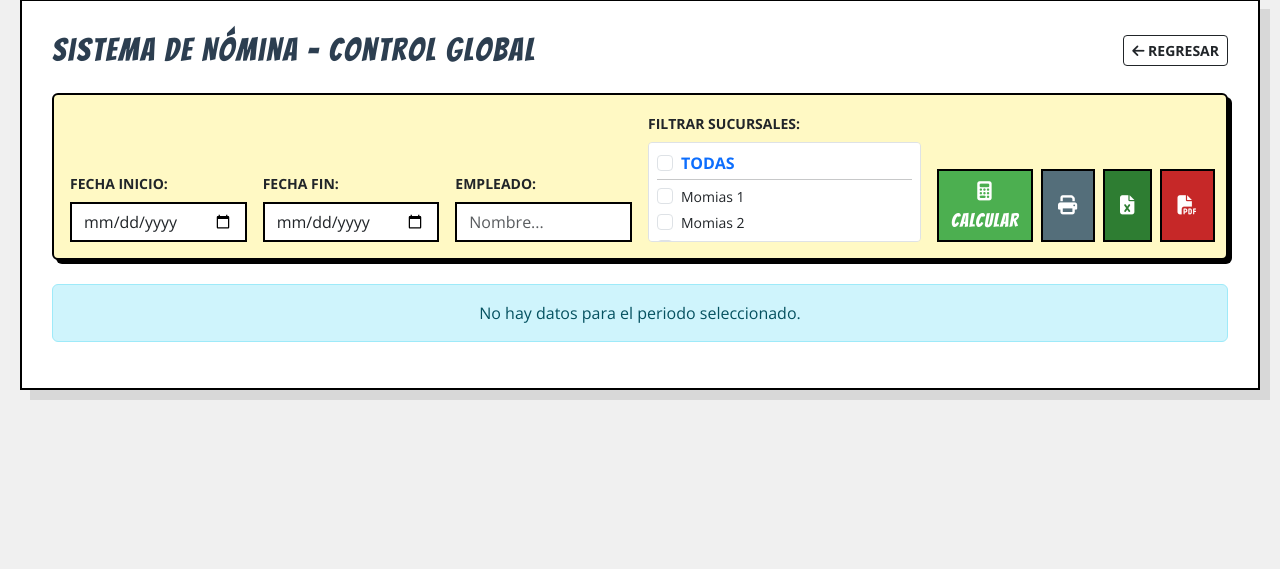
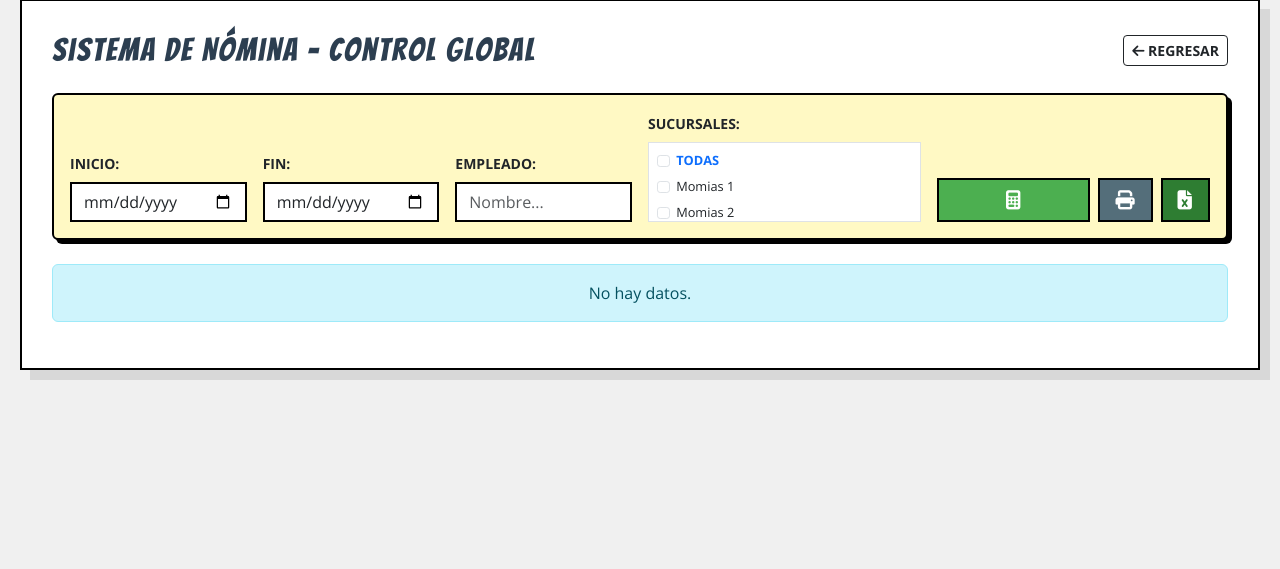
Before and after one commit to ffdelavictoria-byte/Administracion-Ven-Come, a Django app: page /nomina/ in a window 1280 px wide. Shown: the part 21-590 px from the top of the page. Run offline with Django 5.2, Linux system fonts and the light colour scheme; the visitor is signed in with stand-in values (Sample User, id 1).

Commit message:
Update Paysheet.html

```diff
--- a/Momias/Sistema_Momias/templates/Paysheet.html
+++ b/Momias/Sistema_Momias/templates/Paysheet.html
@@ -4,7 +4,7 @@
 <head>
     <meta charset="UTF-8">
     <meta name="viewport" content="width=device-width, initial-scale=1.0">
-    <title>Nómina Compacta - Momias de la Victoria</title>
+    <title>Nómina Detallada Compacta - Momias de la Victoria</title>
     <link href="https://cdn.jsdelivr.net/npm/bootstrap@5.3.0/dist/css/bootstrap.min.css" rel="stylesheet">
     <link rel="stylesheet" href="https://cdnjs.cloudflare.com/ajax/libs/font-awesome/6.4.0/css/all.min.css">
     <link href="https://fonts.googleapis.com/css2?family=Bangers&family=Open+Sans:wght@400;700&display=swap" rel="stylesheet">
@@ -21,15 +21,14 @@
     .btn-edit { background-color: #4CAF50; color: white; }
     .btn-comic:hover { transform: translate(-2px, -2px); box-shadow: var(--comic-shadow); color: white; }
 
-    /* --- ESTILOS DE TIRA COMPACTA --- */
+    /* --- ESTILO TICKET DETALLADO --- */
     .tira-compacta {
         border: 1px solid #000;
-        padding: 10px;
-        margin-bottom: 15px;
+        padding: 8px;
+        margin-bottom: 12px;
         background-color: white;
         page-break-inside: avoid;
-        font-size: 0.75rem;
-        position: relative;
+        font-size: 0.7rem;
     }
 
     .header-nomina {
@@ -37,47 +36,47 @@
         justify-content: space-between;
         align-items: center;
         border-bottom: 1.5px solid #000;
-        margin-bottom: 5px;
+        margin-bottom: 4px;
         padding-bottom: 2px;
     }
 
-    .total-destacado {
+    .item-desglose {
+        display: inline-block;
+        margin-right: 4px;
+        padding: 1px 3px;
+        border: 1px solid #eee;
+        background: #f9f9f9;
+        font-size: 0.62rem;
+    }
+
+    .total-neto-box {
         background: #000;
         color: #fff;
-        padding: 2px 10px;
+        padding: 4px 8px;
         font-weight: bold;
-        font-size: 1rem;
-        border-radius: 2px;
+        font-size: 0.95rem;
+        text-align: right;
+        min-width: 100px;
     }
 
     .firma-espacio {
         border-top: 1px solid #000;
-        width: 150px;
+        width: 140px;
         text-align: center;
-        font-size: 0.6rem;
-        margin-top: 10px;
+        font-size: 0.55rem;
+        margin-top: 8px;
         font-weight: bold;
     }
 
-    /* --- CONFIGURACIÓN DE IMPRESIÓN --- */
     @media print {
         .no-print { display: none !important; }
         .comic-container { border: none; box-shadow: none; width: 100%; max-width: 100%; padding: 0; }
         body { background: white; padding: 0; }
-
-        /* División en 2 columnas para aprovechar espacio */
         #contenedor-nominas {
             column-count: 2;
             column-gap: 15px;
         }
-
-        .tira-compacta {
-            margin-bottom: 20px;
-            border: 1px solid #000;
-            break-inside: avoid;
-        }
-
-        @page { size: landscape; margin: 0.8cm; }
+        @page { size: landscape; margin: 0.6cm; }
     }
 </style>
 </head>
@@ -93,11 +92,11 @@
         <div class="card-body">
             <form method="GET" class="row g-3 align-items-end">
                 <div class="col-md-2">
-                    <label class="form-label fw-bold small text-uppercase">Fecha Inicio:</label>
+                    <label class="form-label fw-bold small text-uppercase">Inicio:</label>
                     <input type="date" name="inicio" class="form-control" value="{{ inicio }}" required>
                 </div>
                 <div class="col-md-2">
-                    <label class="form-label fw-bold small text-uppercase">Fecha Fin:</label>
+                    <label class="form-label fw-bold small text-uppercase">Fin:</label>
                     <input type="date" name="fin" class="form-control" value="{{ fin }}" required>
                 </div>
                 <div class="col-md-2">
@@ -105,26 +104,24 @@
                     <input type="text" name="nombre" class="form-control" placeholder="Nombre..." value="{{ nombre_busqueda|default_if_none:'' }}">
                 </div>
                 <div class="col-md-3">
-                    <label class="form-label fw-bold small text-uppercase">Filtrar Sucursales:</label>
-                    <div class="border p-2 bg-white" style="height: 100px; overflow-y: scroll; border: 1px solid #ced4da; border-radius: 4px;">
+                    <label class="form-label fw-bold small text-uppercase">Sucursales:</label>
+                    <div class="border p-2 bg-white" style="height: 80px; overflow-y: scroll; font-size: 0.8rem;">
                         <div class="form-check">
                             <input class="form-check-input" type="checkbox" id="check_todas" onclick="toggleAll(this)">
                             <label class="form-check-label fw-bold text-primary" for="check_todas">TODAS</label>
                         </div>
-                        <hr class="my-1">
                         {% for s in todas_sucursales %}
                         <div class="form-check">
                             <input class="form-check-input" type="checkbox" name="sucursal" value="{{ s }}" {% if s in sucursales_seleccionadas %}checked{% endif %}>
-                            <label class="form-check-label small">{{ s }}</label>
+                            <label class="form-check-label">{{ s }}</label>
                         </div>
                         {% endfor %}
                     </div>
                 </div>
                 <div class="col-md-3 d-flex gap-2">
-                    <button type="submit" class="btn btn-comic btn-edit flex-grow-1"><i class="fas fa-calculator"></i> CALCULAR</button>
+                    <button type="submit" class="btn btn-comic btn-edit flex-grow-1"><i class="fas fa-calculator"></i></button>
                     <button type="button" onclick="window.print();" class="btn-comic" style="background: #546e7a; color: white; padding: 0 15px;"><i class="fas fa-print"></i></button>
                     <button type="button" onclick="descargaDirecta('excel')" class="btn-comic" style="background: #2e7d32; color: white; padding: 0 15px;"><i class="fas fa-file-excel"></i></button>
-                    <button type="button" onclick="descargaDirecta('pdf')" class="btn-comic" style="background: #c62828; color: white; padding: 0 15px;"><i class="fas fa-file-pdf"></i></button>
                 </div>
             </form>
         </div>
@@ -134,46 +131,50 @@
         {% for n in nominas %}
         <div class="tira-compacta">
             <div class="header-nomina">
-                <span class="fw-bold text-uppercase" style="font-size: 0.85rem;">{{ n.nombre }}</span>
-                <span class="text-muted" style="font-size: 0.65rem;">{{ n.puesto_principal }}</span>
-            </div>
-
-            <div class="mb-1" style="line-height: 1.2;">
-                <strong style="font-size: 0.6rem;">ASISTENCIA:</strong>
-                <span style="font-size: 0.65rem; color: #444;">
-                {% for dia_list in n.dias %}
-                    {% for turno in dia_list %}
-                        {{ turno.fecha_dia|slice:":3" }} (${{ turno.pago_dia|floatformat:0 }}) |
-                    {% endfor %}
-                {% endfor %}
+                <span class="fw-bold text-uppercase" style="font-size: 0.8rem;">{{ n.nombre }}</span>
+                <span class="fw-bold text-muted" style="font-size: 0.6rem;">
+                    {{ n.puesto_principal }}{% if n.puestos_adicionales %}/{{ n.puestos_adicionales }}{% endif %}
                 </span>
             </div>
 
-            <div class="d-flex justify-content-between align-items-center bg-light p-1 border">
-                <div>
-                    <span class="me-2">Base: <b>${{ n.pago_base|floatformat:2 }}</b></span>
-                    <span class="me-2 text-success">Bono: <b>+${{ n.bonos|floatformat:2 }}</b></span>
-                    <span class="text-danger">Desc: <b>-${{ n.desc_retardos|add:n.descuentos|add:n.uniforme|floatformat:2 }}</b></span>
+            <div class="mb-1">
+                {% for dia_list in n.dias %}
+                    {% for t in dia_list %}
+                    <span class="item-desglose">
+                        <b>{{ t.fecha_dia|slice:":1" }}</b>({{ t.fecha_dia|slice:"3:8" }})
+                        {% if t.estatus == "DESCANSO" %} <span class="text-info">DESC</span>
+                        {% else %} <b>{{ t.cantidad_turnos }}T</b>{% endif %}
+                        <span class="text-success">${{ t.pago_dia|floatformat:0 }}</span>
+                    </span>
+                    {% endfor %}
+                {% endfor %}
+            </div>
+
+            <div class="d-flex border-top border-bottom py-1 my-1 justify-content-between align-items-center">
+                <div style="font-size: 0.65rem;">
+                    <span>Base: <b>${{ n.pago_base|floatformat:2 }}</b></span> |
+                    <span>Retardos: <b class="text-danger">{{ n.retardos }}</b></span> |
+                    <span>Bonos: <b class="text-success">+${{ n.bonos|floatformat:2 }}</b></span> |
+                    <span>Desc: <b class="text-danger">-${{ n.desc_retardos|add:n.descuentos|add:n.uniforme|floatformat:2 }}</b></span>
                 </div>
-                <div class="total-destacado">
-                    $ {{ n.total_neto|floatformat:2 }}
+                <div class="total-neto-box">
+                    NETO: ${{ n.total_neto|floatformat:2 }}
                 </div>
             </div>
 
-            <div class="d-flex justify-content-between align-items-end mt-2">
-                <div style="font-size: 0.55rem; color: #666; max-width: 60%;">
+            <div class="d-flex justify-content-between align-items-end">
+                <div style="font-size: 0.55rem; color: #444; max-width: 65%; line-height: 1.1;">
                     {% for dia_list in n.dias %}{% for t in dia_list %}
-                        {% if t.monto_bono > 0 or t.monto_descuento > 0 %}
-                            *{{ t.fecha_dia }}: {{ t.motivo_bono|default:"" }} {{ t.motivo_descuento|default:"" }}
-                        {% endif %}
+                        {% if t.monto_bono > 0 %} <span class="text-success">● {{ t.motivo_bono }}: +${{ t.monto_bono|floatformat:0 }}</span><br> {% endif %}
+                        {% if t.monto_descuento > 0 %} <span class="text-danger">● {{ t.motivo_descuento }}: -${{ t.monto_descuento|floatformat:0 }}</span><br> {% endif %}
                     {% endfor %}{% endfor %}
-                    <br><i>Periodo: {{ inicio }} al {{ fin }}</i>
+                    <i class="text-muted">Periodo: {{ inicio }} al {{ fin }}</i>
                 </div>
                 <div class="firma-espacio">FIRMA DE RECIBIDO</div>
             </div>
         </div>
         {% empty %}
-            <div class="alert alert-info text-center no-print">No hay datos para el periodo seleccionado.</div>
+            <div class="alert alert-info text-center">No hay datos.</div>
         {% endfor %}
     </div>
 </div>
@@ -188,18 +189,13 @@
         const inicio = document.querySelector('[name="inicio"]').value;
         const fin = document.querySelector('[name="fin"]').value;
         const nombre = document.querySelector('[name="nombre"]').value.trim();
-
-        if (!inicio || !fin) { alert("¡Rayos! Por favor selecciona las fechas."); return; }
-
         const sucursales = Array.from(document.querySelectorAll('input[name="sucursal"]:checked')).map(cb => cb.value);
         let baseUrl = (tipo === 'excel') ? "{% url 'exportar_excel' %}" : "{% url 'exportar_pdf' %}";
-
         let url = new URL(window.location.origin + baseUrl);
         url.searchParams.append('inicio', inicio);
         url.searchParams.append('fin', fin);
         url.searchParams.append('nombre', nombre);
         sucursales.forEach(s => url.searchParams.append('sucursal', s));
-
         window.location.href = url.toString();
     }
 </script>
```
